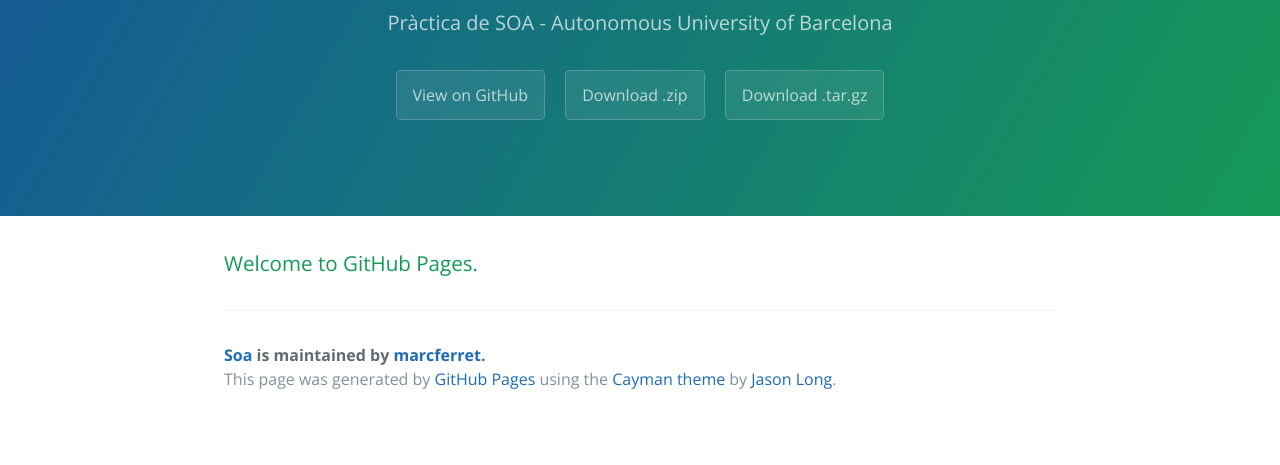
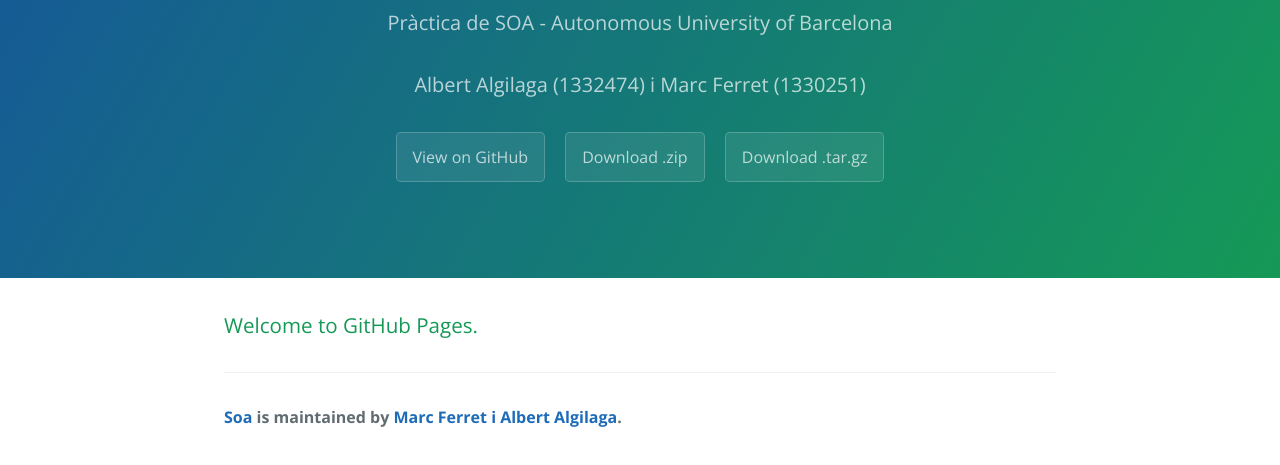
Before and after one commit to marcferret/SOA, a plain HTML site: page index.html in a window 1280 px wide. Shown: the part 167-632 px from the top of the page. Drawn offline with nearby package versions, Linux system fonts and the light colour scheme.

Commit message:
Update index.html

```diff
--- a/index.html
+++ b/index.html
@@ -13,6 +13,7 @@
     <section class="page-header">
       <h1 class="project-name">Soa</h1>
       <h2 class="project-tagline">Pràctica de SOA - Autonomous University of Barcelona</h2>
+      <h2 class="project-tagline">Albert Algilaga (1332474)  i Marc Ferret (1330251)</h2>
       <a href="https://github.com/marcferret/SOA" class="btn">View on GitHub</a>
       <a href="https://github.com/marcferret/SOA/zipball/master" class="btn">Download .zip</a>
       <a href="https://github.com/marcferret/SOA/tarball/master" class="btn">Download .tar.gz</a>
@@ -23,9 +24,7 @@
 <a id="welcome-to-github-pages" class="anchor" href="#welcome-to-github-pages" aria-hidden="true"><span aria-hidden="true" class="octicon octicon-link"></span></a>Welcome to GitHub Pages.</h3>
 
       <footer class="site-footer">
-        <span class="site-footer-owner"><a href="https://github.com/marcferret/SOA">Soa</a> is maintained by <a href="https://github.com/marcferret">marcferret</a>.</span>
-
-        <span class="site-footer-credits">This page was generated by <a href="https://pages.github.com">GitHub Pages</a> using the <a href="https://github.com/jasonlong/cayman-theme">Cayman theme</a> by <a href="https://twitter.com/jasonlong">Jason Long</a>.</span>
+        <span class="site-footer-owner"><a href="https://github.com/marcferret/SOA">Soa</a> is maintained by <a href="https://github.com/marcferret">Marc Ferret i Albert Algilaga</a>.</span>
       </footer>
 
     </section>
```
